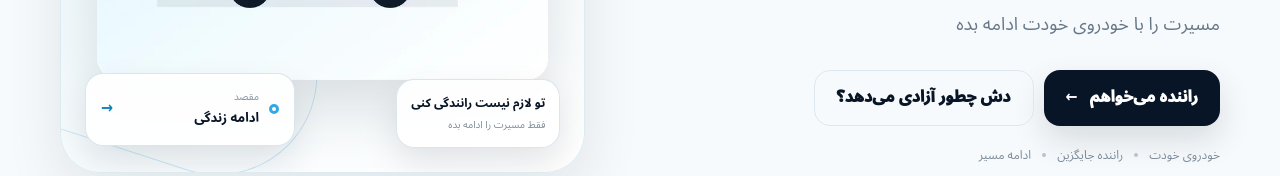
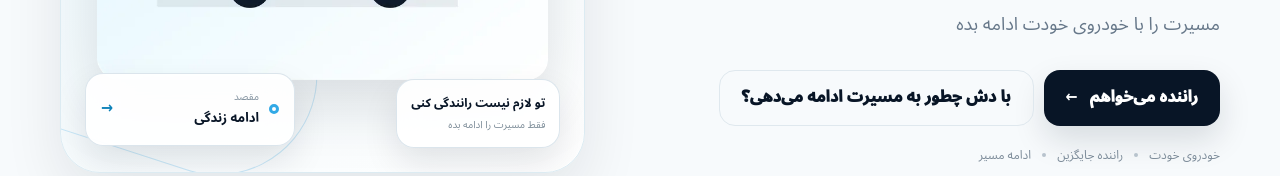
Before and after one commit to sarakardo/Dash-site, a website: page index.html in a window 1280 px wide. Shown: the part 554-730 px from the top of the page. Drawn offline with Linux system fonts and the light colour scheme.

Commit message:
Update index.html

```diff
--- a/index.html
+++ b/index.html
@@ -29,7 +29,7 @@
       <p class="v5-hero-body">ماشینت را رها نکن وقتی نمی‌توانی یا نمی‌خواهی رانندگی کنی، <strong>راننده بخواه</strong> و مسیرت را با خودروی خودت ادامه بده</p>
       <div class="v5-actions">
         <a class="v5-btn v5-btn-dark" href="/request.html">راننده می‌خواهم <span>←</span></a>
-        <a class="v5-btn v5-btn-ghost" href="#freedom">دش چطور آزادی می‌دهد؟</a>
+        <a class="v5-btn v5-btn-ghost" href="#freedom">با دش چطور به مسیرت ادامه می‌دهی؟</a>
       </div>
       <div class="v5-micro"><span>خودروی خودت</span><i></i><span>راننده جایگزین</span><i></i><span>ادامه مسیر</span></div>
     </div>
```
